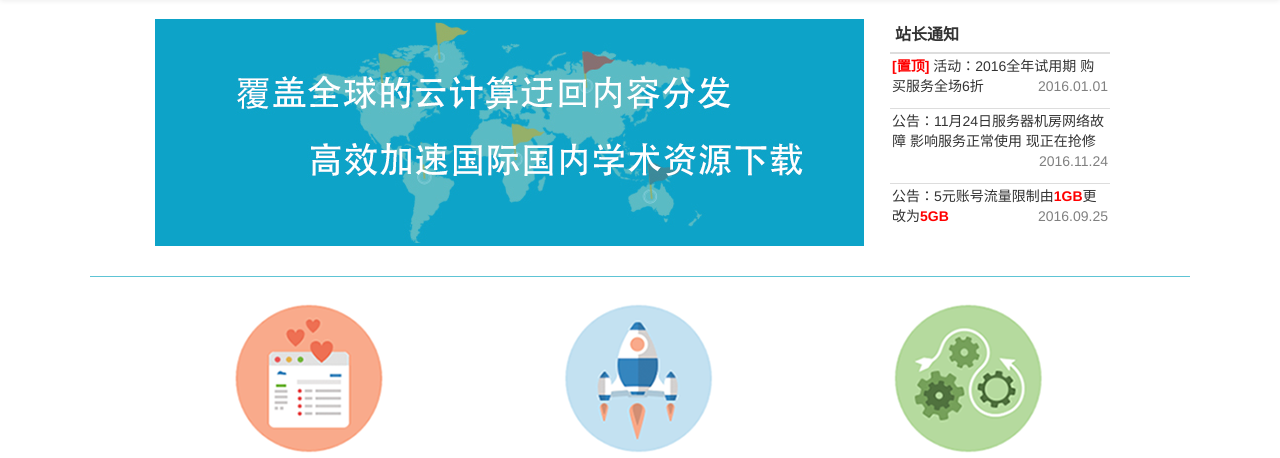
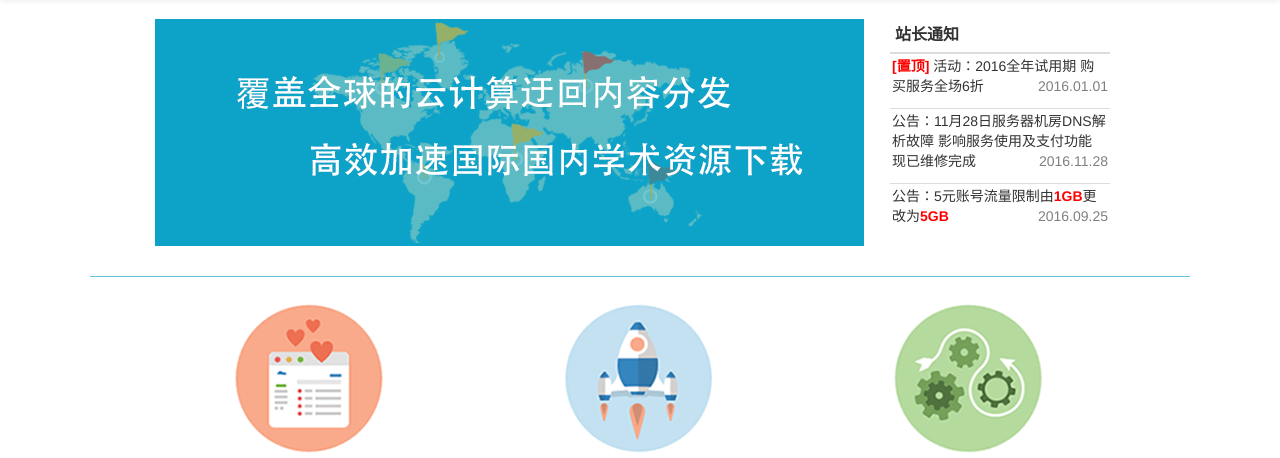
Before and after one commit to flyz1360/scholarcloud, a Django app: template templates/index.html in a window 1280 px wide. Shown: the part 71-529 px from the top of the page. Run offline with Django 3.2, Linux system fonts and the light colour scheme; the template is opened without the code that fills it, so the values that code supplies are empty; parts of the project's set-up code (start-up, migrations or seed data) failed here and were passed over; some libraries are stand-ins or nearby versions.

Commit message:
完善支付出错逻辑&修改公告

```diff
--- a/templates/index.html
+++ b/templates/index.html
@@ -48,7 +48,7 @@
                     </thead>
                     <tbody >
                         <tr><td style="padding: 2px"><strong>[置顶]</strong> 活动：2016全年试用期 购买服务全场6折<p>2016.01.01</p></td></tr>
-                        <tr><td style="padding: 2px">公告：11月24日服务器机房网络故障 影响服务正常使用 现正在抢修<p>2016.11.24</p></td></tr>
+                        <tr><td style="padding: 2px">公告：11月28日服务器机房DNS解析故障 影响服务使用及支付功能 现已维修完成<p>2016.11.28</p></td></tr>
                         <tr><td style="padding: 2px">公告：5元账号流量限制由<strong>1GB</strong>更改为<strong>5GB</strong><p>2016.09.25</p></td></tr>
 
                     </tbody>
--- a/thuproxy/pay_views.py
+++ b/thuproxy/pay_views.py
@@ -249,8 +249,9 @@ def alipay_callback(request):
                     return HttpResponse("success")
                 except Exception as e:
                     print(e)
-            return HttpResponse("fail")
+        return HttpResponse("fail")
     except Exception as e:
+        return HttpResponse("fail")
         print(e)
 
 
```
